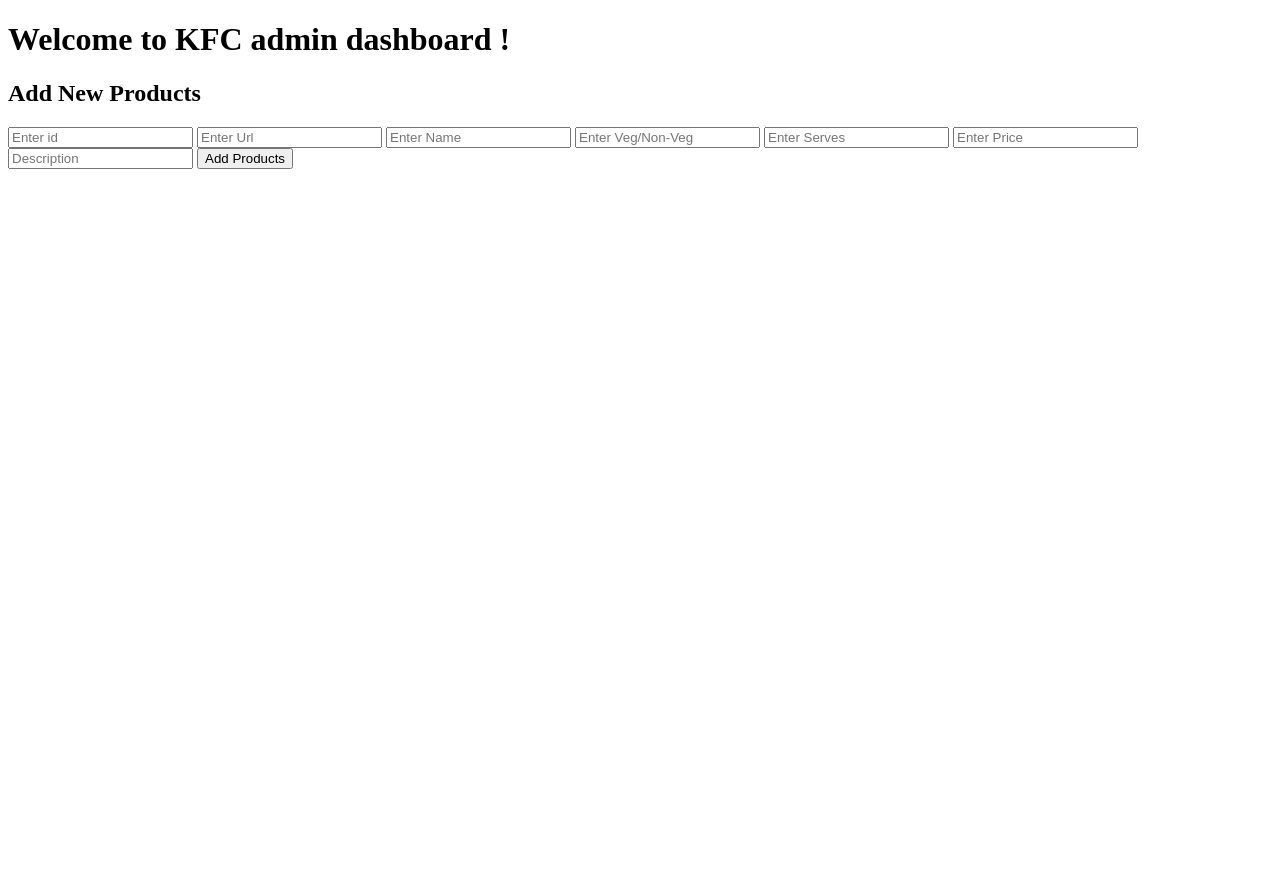
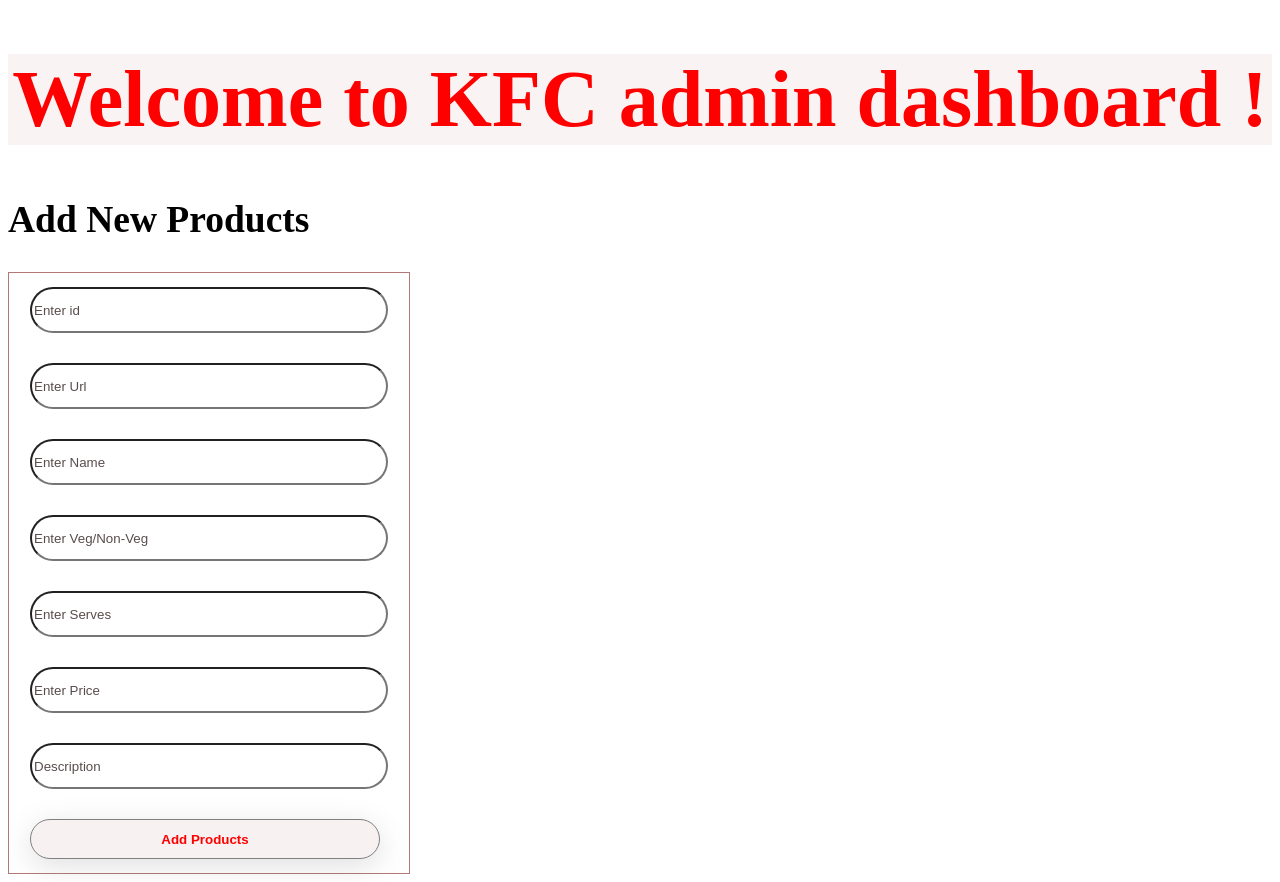
Before and after one commit to Rishav048/KFC.com-Clone, a website with bundled scripts: page admin.html in a window 1280 px wide. Before the commit the page ends 800 px from the top, so only its background shows below. Built offline with nearby package versions, Linux system fonts and the light colour scheme.

Commit message:
checking

```diff
--- a/admin.css
+++ b/admin.css
@@ -1,6 +1,57 @@
-/* #add_info {
-  width: 800px;
-  height: 500px;
-  border: 1px solid black;
-  display: block;
-} */
+#add_info {
+  /* background-image: url(https://www.shutterstock.com/image-vector/crispy-fried-chicken-seamless-pattern-600w-1502792384.jpg); */
+  display: flex;
+  justify-content: center;
+  align-items: center;
+  width: 400px;
+  height: 600px;
+  border: 1px solid rgb(179, 121, 121);
+  /* background-color: rgb(209, 52, 52); */
+}
+
+input {
+  width: 350px;
+  height: 40px;
+  display: flex;
+  justify-content: center;
+  align-items: center;
+  margin-bottom: 30px;
+  /* border: none; */
+  border-radius: 30px;
+}
+::placeholder {
+  color: rgb(89, 76, 76);
+}
+button {
+  color: red;
+  width: 350px;
+  height: 40px;
+  font-weight: bold;
+  border: 1px solid grey;
+  background-color: rgb(247, 241, 241);
+  box-shadow: rgba(100, 100, 111, 0.2) 0px 7px 29px 0px;
+  border-radius: 30px;
+}
+
+#welcome {
+  background-color: rgb(249, 243, 243);
+  color: red;
+  font-weight: bolder;
+  text-align: center;
+  font-size: 40px;
+  animation-name: example;
+  animation-duration: 4s;
+}
+@keyframes example {
+  from {
+    background-color: rgb(249, 243, 243);
+  }
+  to {
+    background-color: yellow;
+  }
+}
+#add_them {
+  color: black;
+  font-weight: bold;
+  font-size: 25px;
+}
--- a/admin.html
+++ b/admin.html
@@ -6,16 +6,25 @@
     <meta name="viewport" content="width=device-width, initial-scale=1.0" />
     <title>KFC Admin Dashboard</title>
     <link rel="stylesheet" href="./admin.css" />
+    <style>
+      body {
+        background-image: url();
+        text-overflow: initial;
+      }
+    </style>
   </head>
   <body>
-    <div id="navbar"></div>
+    <div id="Navbar"></div>
 
     <div id="welcome">
       <h1>Welcome to KFC admin dashboard !</h1>
     </div>
 
+    <div id="add_them">
+      <h2>Add New Products</h2>
+    </div>
+
     <div id="add_info">
-      <h2>Add New Products</h2>
       <form>
         <input type="number" placeholder="Enter id" id="id" />
         <input type="url" placeholder="Enter Url" id="image" />
--- a/db.json
+++ b/db.json
@@ -401,5 +401,10 @@
       "price": "60",
       "description": "Mirinda Can 330 ml"
     }
+  ],
+  "cart":[
+    {
+
+    }
   ]
 }
```
